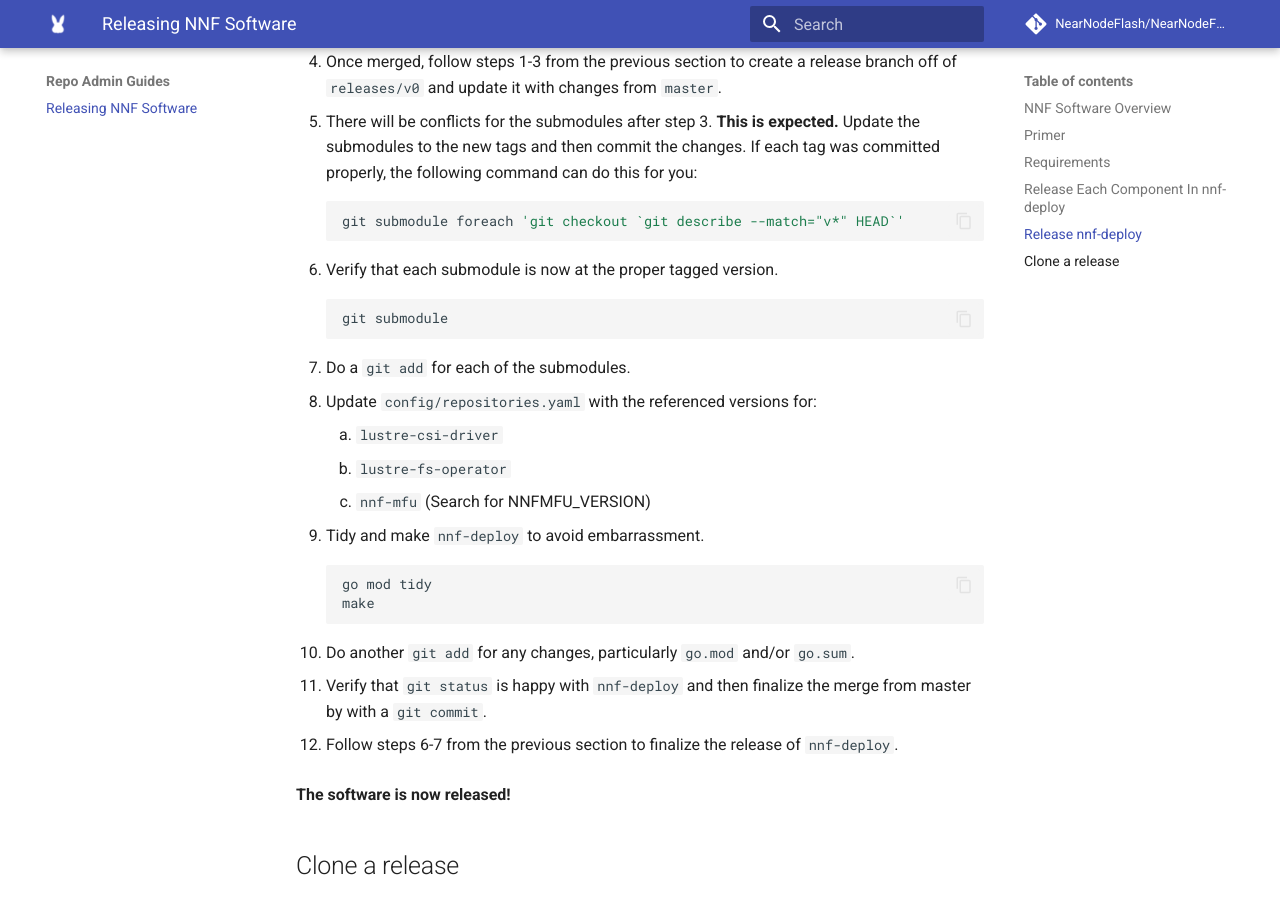
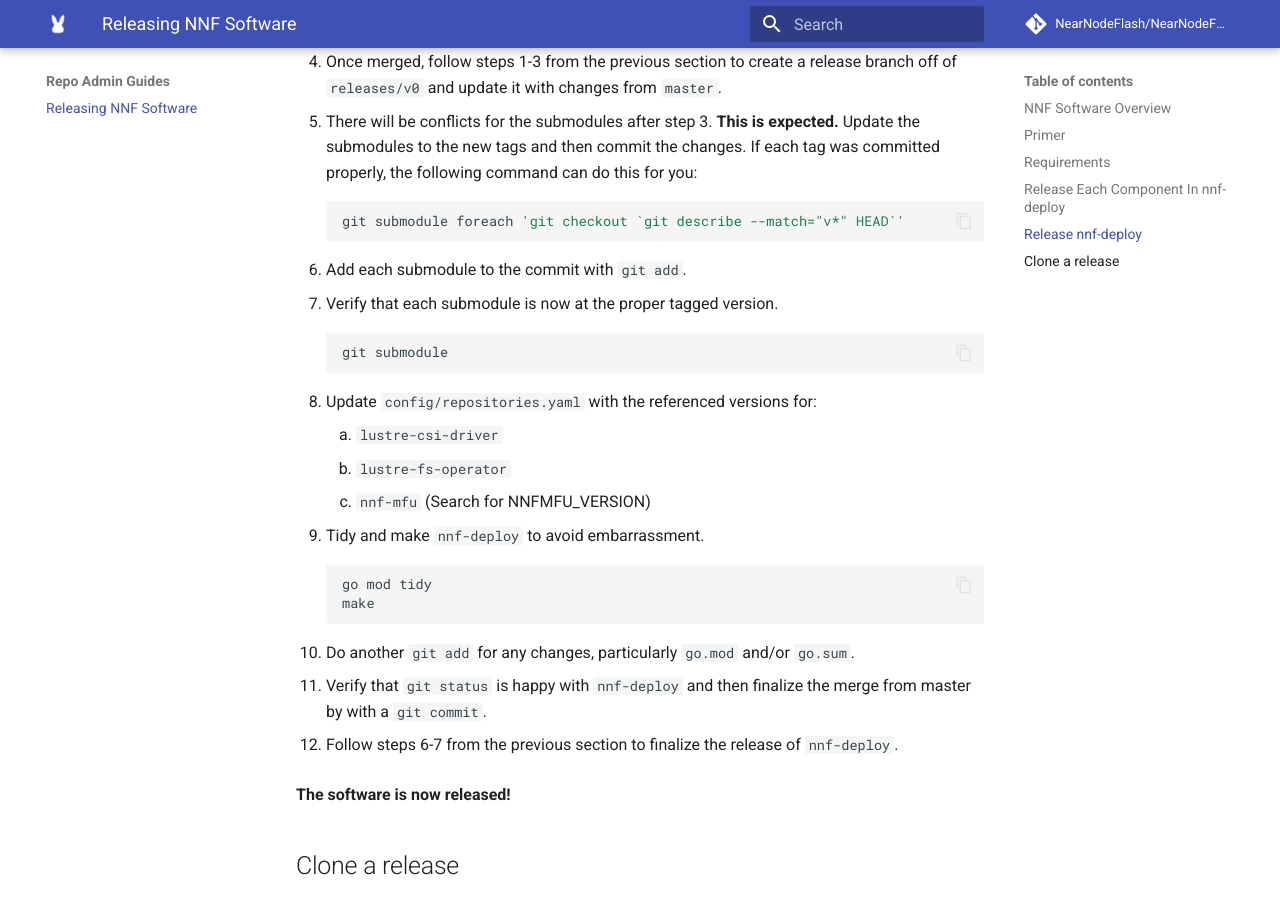
Before and after one commit to NearNodeFlash/NearNodeFlash.github.io, an MkDocs documentation site: the page built from docs/repo-guides/release-nnf-sw/readme.md, in a window 1280 px wide and 900 px high, scrolled down 3584 px. Built offline with MkDocs 1.6.1 and Material for MkDocs 9.7.7, drawn with Linux system fonts in a browser that asks for light colours; comment, search, counter and statistics services are not loaded; the version menu is left out.

Commit message:
Update the release guide to add the tagged submodules to the nnf-deploy commit before checking the submodule tags
Signed-off-by: Anthony Floeder <anthony.floeder@hpe.com>

````diff
--- a/docs/repo-guides/release-nnf-sw/readme.md
+++ b/docs/repo-guides/release-nnf-sw/readme.md
@@ -155,13 +155,13 @@ that everything is current on `master` for `nnf-deploy`.
     git submodule foreach 'git checkout `git describe --match="v*" HEAD`'
     ```
 
-6. Verify that each submodule is now at the proper tagged version.
+6. Add each submodule to the commit with `git add`.
+
+7. Verify that each submodule is now at the proper tagged version.
 
     ```shell
     git submodule
     ```
-
-7. Do a `git add` for each of the submodules.
 
 8. Update `config/repositories.yaml` with the referenced versions for:
 
````
